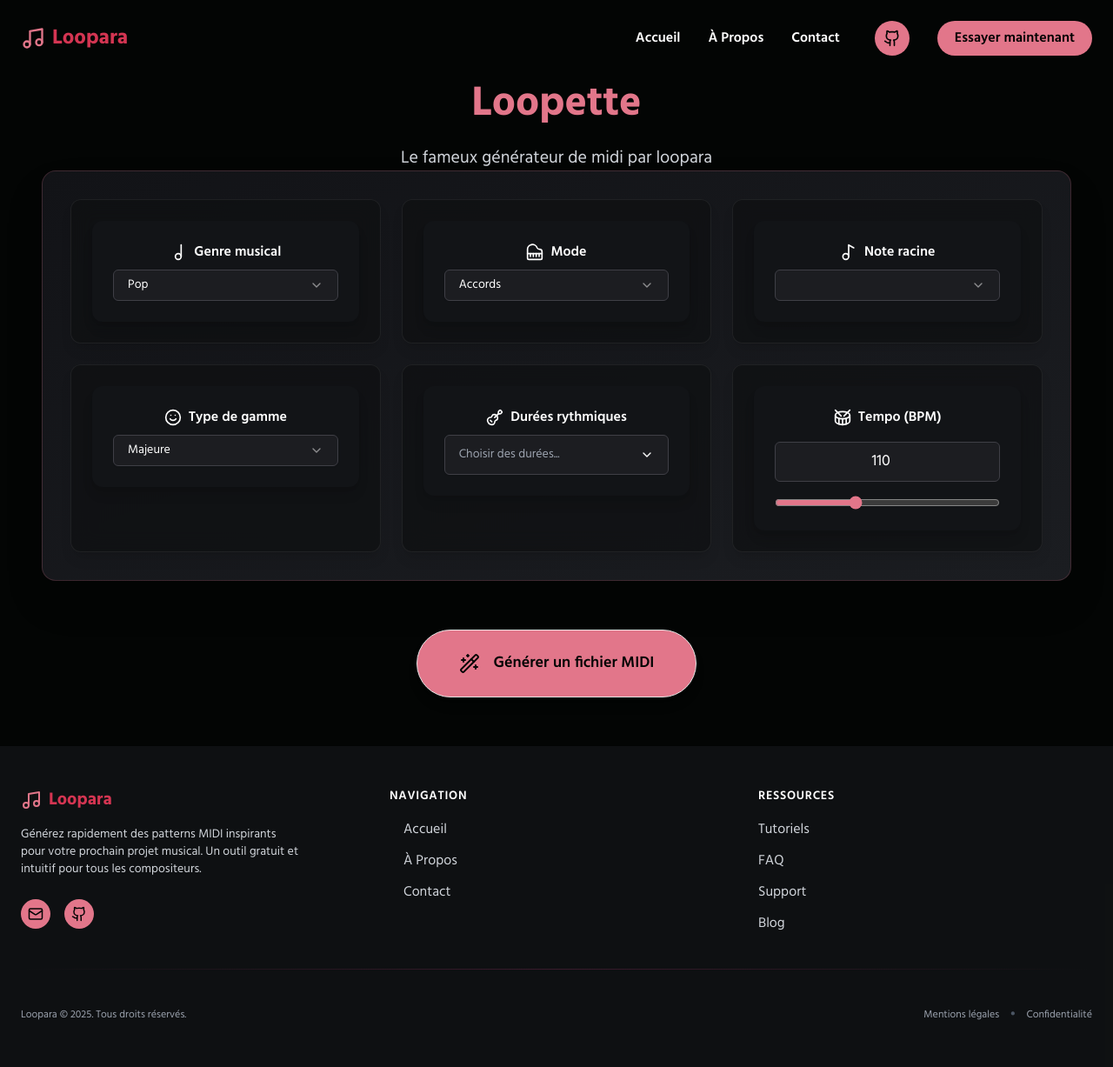
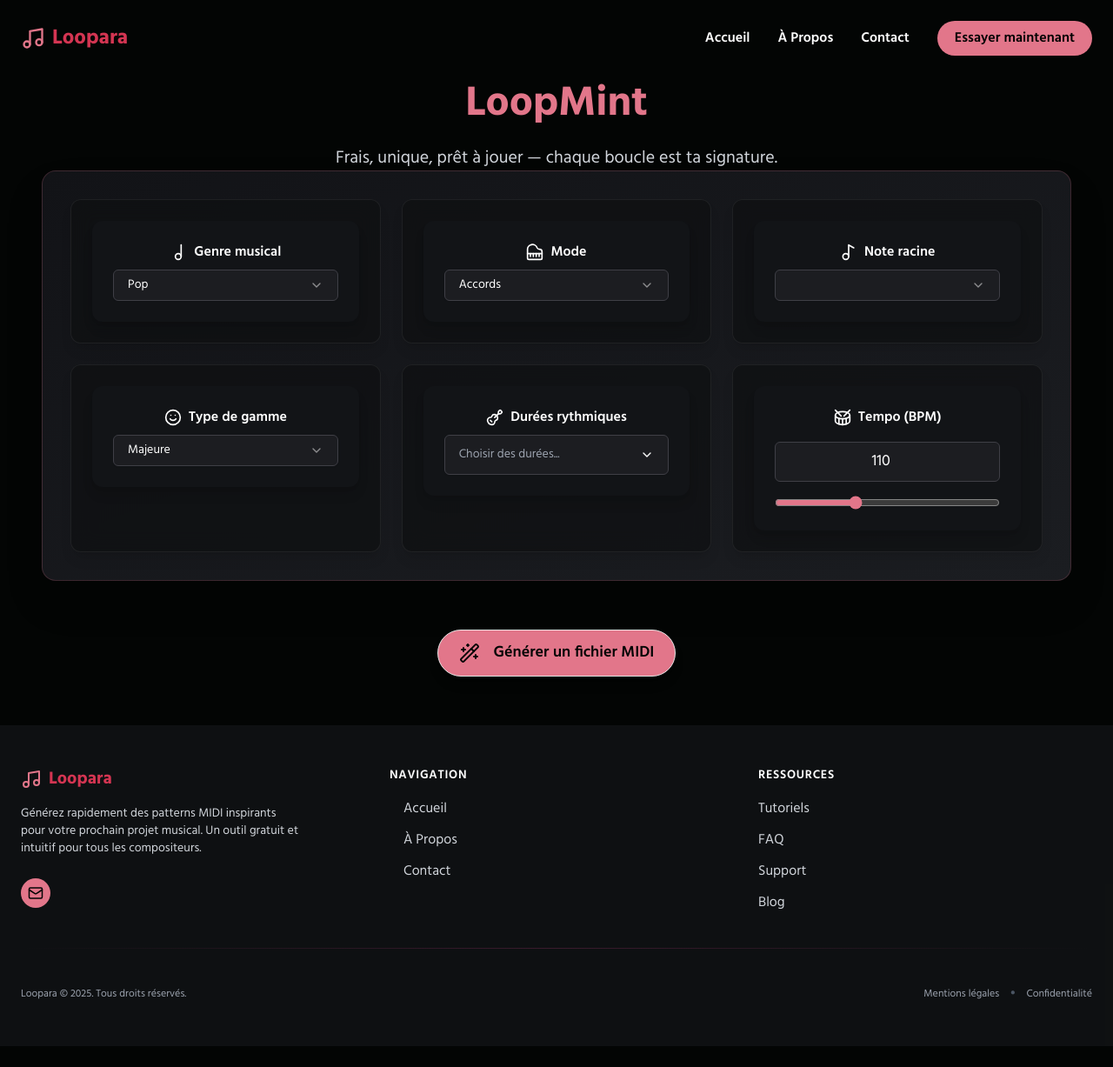
Before and after one commit to michaelgirardet/loopara-next, a Next.js app: page /control in a window 1280 px wide. Shown: the whole page at 87% size. After the commit the page ends 1203 px from the top, so only its background shows below. Built offline with nearby package versions, Linux system fonts and the light colour scheme; a web font is replaced by a local one.

Commit message:
feature: create contact form and configure SMTP server

```diff
--- a/package.json
+++ b/package.json
@@ -12,6 +12,7 @@
   "dependencies": {
     "@radix-ui/react-popover": "^1.1.14",
     "@radix-ui/react-select": "^2.2.5",
+    "@radix-ui/react-slot": "^1.2.3",
     "@tonejs/midi": "^2.0.28",
     "class-variance-authority": "^0.7.1",
     "clsx": "^2.1.1",
--- a/src/app/control/page.tsx
+++ b/src/app/control/page.tsx
@@ -173,7 +173,7 @@
               key="loading-button"
               disabled
               type="button"
-              className="inline-flex items-center rounded-full bg-[#E2768A] px-8 py-4 text-lg font-semibold text-clack text-center"
+              className="inline-flex text-black items-center rounded-full bg-[#E2768A] px-6 py-3 text-lg font-semibold text-clack text-center"
               initial={{ opacity: 0, scale: 0.9 }}
               animate={{ opacity: 1, scale: 1 }}
               exit={{ opacity: 0, scale: 0.9 }}
@@ -213,7 +213,7 @@
               animate="visible"
               whileHover="hover"
               whileTap="tap"
-              className="text-md mx-5 flex cursor-pointer items-center justify-center gap-4 rounded-full border bg-[#e2768a] px-12 py-6 text-lg font-semibold text-[#030504] shadow-lg hover:bg-[#E6899A]"
+              className="text-md mx-5 flex cursor-pointer items-center justify-center gap-4 rounded-full border bg-[#e2768a] px-6 py-3 text-lg font-semibold text-[#030504] shadow-lg hover:bg-[#E6899A]"
             >
               <motion.div
                 animate={{
--- a/src/components/Footer.tsx
+++ b/src/components/Footer.tsx
@@ -1,5 +1,5 @@
 import Link from "next/link";
-import { Github, Mail, Music } from "lucide-react";
+import { Mail, Music } from "lucide-react";
 
 export default function Footer() {
   return (
@@ -18,22 +18,15 @@
               outil gratuit et intuitif pour tous les compositeurs.
             </p>
             <div className="flex items-center justify-center gap-4 pt-2 sm:justify-start">
-              <a
-                href="mailto:contact@loopara.io"
-                aria-label="Email"
+              <Link href={"/contact"}>
+              <button
+         type="button"
                 className="rounded-full bg-[#E2768A] p-2 transition-colors hover:bg-[#E6899A]"
-              >
+                >
                 <Mail size={18} className="text-[#030504]" />
-              </a>
-              <a
-                href="https://github.com/michaelgirardet/loopara"
-                target="_blank"
-                rel="noopener noreferrer"
-                aria-label="GitHub"
-                className="rounded-full bg-[#E2768A] p-2 transition-colors hover:bg-[#E6899A]"
-              >
-                <Github size={18} className="text-[#030504]" />
-              </a>
+              </button>
+                </Link>
+
             </div>
           </div>
 
--- a/src/components/Navbar.tsx
+++ b/src/components/Navbar.tsx
@@ -1,7 +1,7 @@
 "use client";
 import { useState, useEffect } from "react";
 import { motion, AnimatePresence } from "framer-motion";
-import { X, Menu, Music, Info, Mail, Home, Github } from "lucide-react";
+import { X, Menu, Music, Info, Mail, Home } from "lucide-react";
 import Link from "next/link";
 
 function Navbar() {
@@ -62,15 +62,6 @@
               </Link>
             ))}
 
-            <a
-              href="https://github.com/michaelgirardet/loopara"
-              target="_blank"
-              rel="noopener noreferrer"
-              className="ml-2 flex h-10 w-10 items-center justify-center rounded-full bg-[#E2768A] transition-colors hover:bg-[#E6899A]"
-            >
-              <Github size={20} className="text-[#030504]" />
-            </a>
-
             {/* Bouton demo/CTA */}
             <Link
               href="/control"
@@ -96,22 +87,10 @@
         </div>
       </header>
 
-      {/* Overlay pour mobile */}
-      <AnimatePresence>
-        {menuOpen && (
-          <motion.div
-            className="fixed inset-0 z-40 bg-[#030504]/70 backdrop-blur-sm md:hidden"
-            initial={{ opacity: 0 }}
-            animate={{ opacity: 1 }}
-            exit={{ opacity: 0 }}
-            onClick={toggleMenu}
-          />
-        )}
-      </AnimatePresence>
 
       {/* Menu mobile */}
       <motion.div
-        className="font-hind fixed right-0 top-0 z-50 h-full w-[95vw] max-w-lg bg-[#0F1012] p-8 shadow-xl md:hidden"
+        className="font-hind fixed right-0 top-0 z-50 h-full w-full bg-[#0F1012] p-8 shadow-xl md:hidden"
         variants={menuVariants}
         initial="closed"
         animate={menuOpen ? "open" : "closed"}
@@ -146,18 +125,18 @@
               className="flex items-center gap-4 text-xl font-medium text-gray-200 transition-colors hover:text-pink-500"
               onClick={toggleMenu}
             >
-              <div className="text- flex h-10 w-10 items-center justify-center rounded-full border bg-[#fefefe] text-[#030504]">
+              <div className="flex h-10 w-10 items-center justify-center rounded-full bg-[#E2768A] text-[#030504]">
                 {link.icon}
               </div>
               {link.name}
             </Link>
           ))}
 
-          <div className="mt-6 border-t border-pink-500/20 pt-6">
+          <div className="mt-6 w-full flex justify-center items-center border-pink-500/20 pt-6">
           <Link href={"/control"} onClick={toggleMenu}>
             <button
               type="button"
-              className="flex w-full items-center justify-center rounded-lg bg-[#E2768A] px-5 py-3 font-medium text-[#030504] transition-all duration-300 hover:shadow-lg"
+              className="flex w-full max-w-xs self-center items-center justify-center rounded-lg bg-[#E2768A] px-5 py-3 font-medium text-[#030504] transition-all duration-300 hover:shadow-lg"
               >
               Essayer maintenant
             </button>
--- a/src/components/SelectorGrid.tsx
+++ b/src/components/SelectorGrid.tsx
@@ -57,10 +57,12 @@
       className="mx-auto mt-24 w-full max-w-7xl scroll-mt-28 px-4 sm:px-8 lg:px-12"
       id="generate-grid"
     >
-      <h1 className="text-center text-5xl font-bold text-[#E2768A]">Loopette</h1>
+      <h1 className="text-center text-5xl font-bold text-[#E2768A]">LoopMint</h1>
+
       <h2 className="mt-6 text-center text-xl text-gray-300">
-        Le fameux générateur de midi par loopara
-      </h2>
+  Frais, unique, prêt à jouer — chaque boucle est ta signature.
+</h2>
+
       <div className="grid grid-cols-1 gap-6 rounded-2xl border border-[#E2768A]/20 bg-gradient-to-br from-[#121317] to-[#1b1d21] p-8 shadow-2xl sm:grid-cols-2 lg:grid-cols-3">
         {selectors.map((child) => (
           <motion.div
--- /dev/null
+++ b/src/components/ui/button.tsx
@@ -0,0 +1,57 @@
+import * as React from "react"
+import { Slot } from "@radix-ui/react-slot"
+import { cva, type VariantProps } from "class-variance-authority"
+
+import { cn } from "@/lib/utils"
+
+const buttonVariants = cva(
+  "inline-flex items-center justify-center gap-2 whitespace-nowrap rounded-md text-sm font-medium transition-colors focus-visible:outline-none focus-visible:ring-1 focus-visible:ring-ring disabled:pointer-events-none disabled:opacity-50 [&_svg]:pointer-events-none [&_svg]:size-4 [&_svg]:shrink-0",
+  {
+    variants: {
+      variant: {
+        default:
+          "bg-primary text-primary-foreground shadow hover:bg-primary/90",
+        destructive:
+          "bg-destructive text-destructive-foreground shadow-sm hover:bg-destructive/90",
+        outline:
+          "border border-input bg-background shadow-sm hover:bg-accent hover:text-accent-foreground",
+        secondary:
+          "bg-secondary text-secondary-foreground shadow-sm hover:bg-secondary/80",
+        ghost: "hover:bg-accent hover:text-accent-foreground",
+        link: "text-primary underline-offset-4 hover:underline",
+      },
+      size: {
+        default: "h-9 px-4 py-2",
+        sm: "h-8 rounded-md px-3 text-xs",
+        lg: "h-10 rounded-md px-8",
+        icon: "h-9 w-9",
+      },
+    },
+    defaultVariants: {
+      variant: "default",
+      size: "default",
+    },
+  }
+)
+
+export interface ButtonProps
+  extends React.ButtonHTMLAttributes<HTMLButtonElement>,
+    VariantProps<typeof buttonVariants> {
+  asChild?: boolean
+}
+
+const Button = React.forwardRef<HTMLButtonElement, ButtonProps>(
+  ({ className, variant, size, asChild = false, ...props }, ref) => {
+    const Comp = asChild ? Slot : "button"
+    return (
+      <Comp
+        className={cn(buttonVariants({ variant, size, className }))}
+        ref={ref}
+        {...props}
+      />
+    )
+  }
+)
+Button.displayName = "Button"
+
+export { Button, buttonVariants }
```
Also changed, not shown: 1 other file (tests, documents, lock files or other folders).
